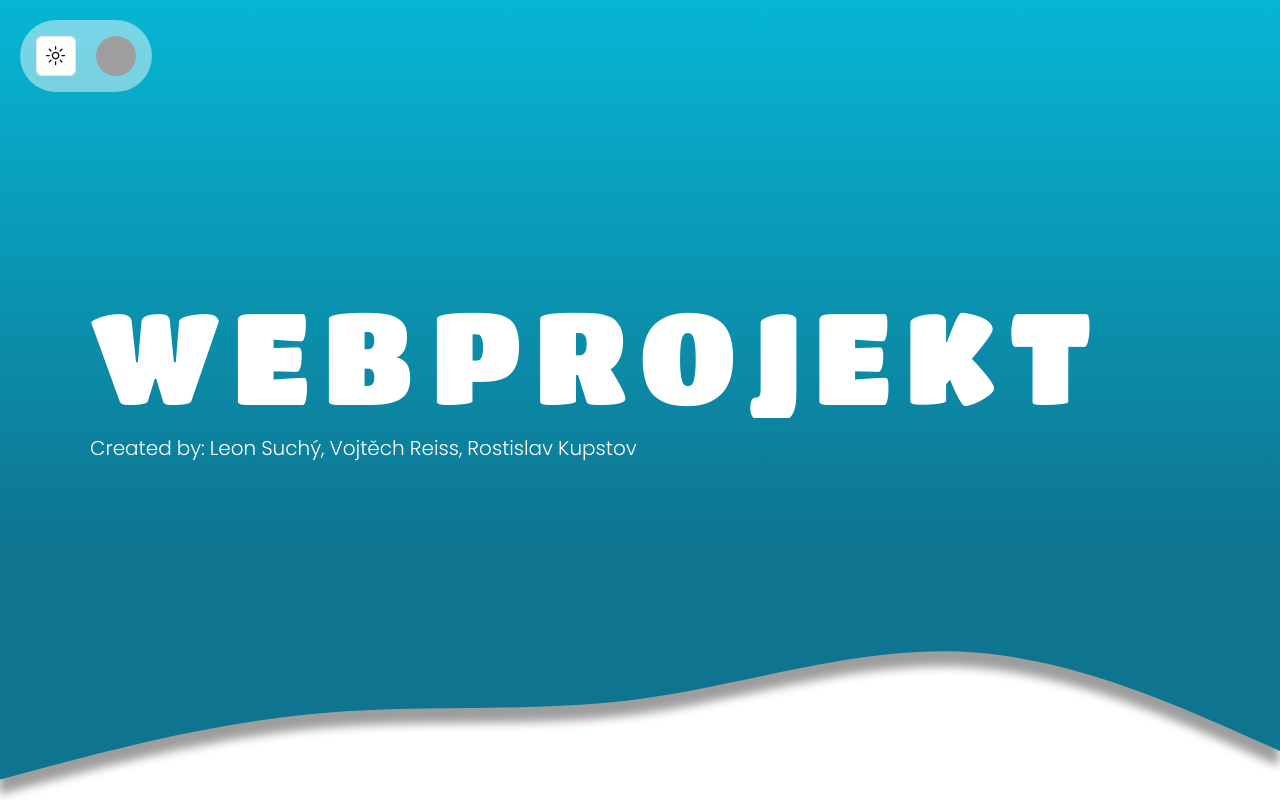
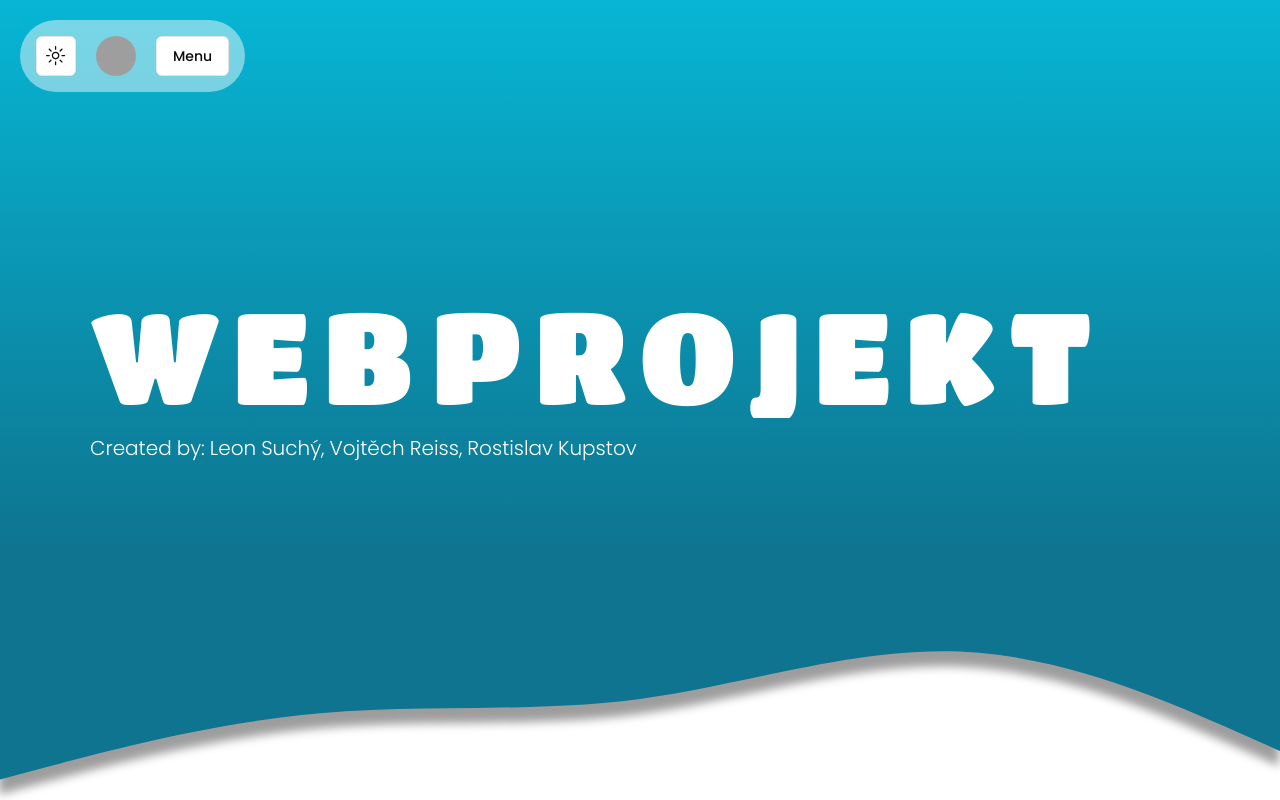
Before and after one commit to L3onardoCZ/pvd-project, a Next.js app: page / in a window 1280 px wide. Shown: the top 800 px of the page. Built offline with nearby package versions, Linux system fonts and the light colour scheme; grey boxes are pictures that could not be loaded.

Commit message:
hratky s headerem

```diff
--- a/src/components/Header.tsx
+++ b/src/components/Header.tsx
@@ -2,6 +2,22 @@ import ModeToggle from "./ModeToggle";
 import ScrollBar from "./ScrollBar";
 import AnimatedTextWord from "./AnimatedTextWord";
 import { Avatar, AvatarFallback, AvatarImage } from "@/components/ui/avatar"
+import {
+  Menubar,
+  MenubarCheckboxItem,
+  MenubarContent,
+  MenubarItem,
+  MenubarMenu,
+  MenubarRadioGroup,
+  MenubarRadioItem,
+  MenubarSeparator,
+  MenubarShortcut,
+  MenubarSub,
+  MenubarSubContent,
+  MenubarSubTrigger,
+  MenubarTrigger,
+} from "@/components/ui/menubar";
+
 import "./titanonefont.css";
 import "./waveShadow.css";
 
@@ -15,11 +31,21 @@ export default function Header(){
                             dark:bg-[#140b0b6c] fixed rounded-full z-40 m-5 flex gap-5">
                 <ModeToggle />
                 <Avatar>
-                    <AvatarImage src="https://github.com/shadcn.png" />
+                    <AvatarImage src="https://t3.ftcdn.net/jpg/05/16/27/58/360_F_516275801_f3Fsp17x6HQK0xQgDQEELoTuERO4SsWV.jpg" />
                     <AvatarFallback>CN</AvatarFallback>
                 </Avatar>
+                <Menubar>
+                    <MenubarMenu>
+                        <MenubarTrigger>Menu</MenubarTrigger>
+                        <MenubarContent>
+                            <a href="#header"><MenubarItem>Domů</MenubarItem></a>
+                            <MenubarItem disabled>Můj účet</MenubarItem>
+                            <MenubarItem>Psát</MenubarItem>
+                        </MenubarContent>
+                    </MenubarMenu>
+                </Menubar>
             </div>
-            <header className="flex flex-col justify-center w-full bg-gradient-to-b from-cyan-500 to-cyan-700 font-white text-white p-[90px]
+            <header id="header" className="flex flex-col justify-center w-full bg-gradient-to-b from-cyan-500 to-cyan-700 font-white text-white p-[90px]
                                 dark:from-cyan-950 dark:to-cyan-800">
                     <div className="mt-[200px] tracking-widest font-medium text-9xl first">
                         <AnimatedTextWord text="WEB PROJEKT"/>
```
